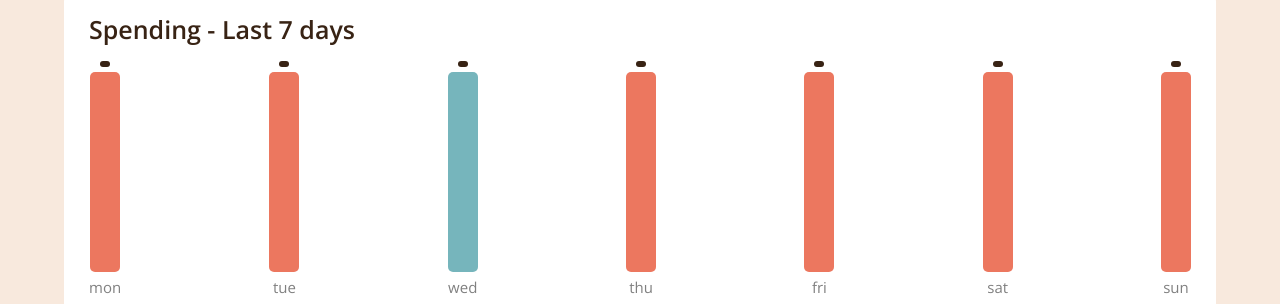
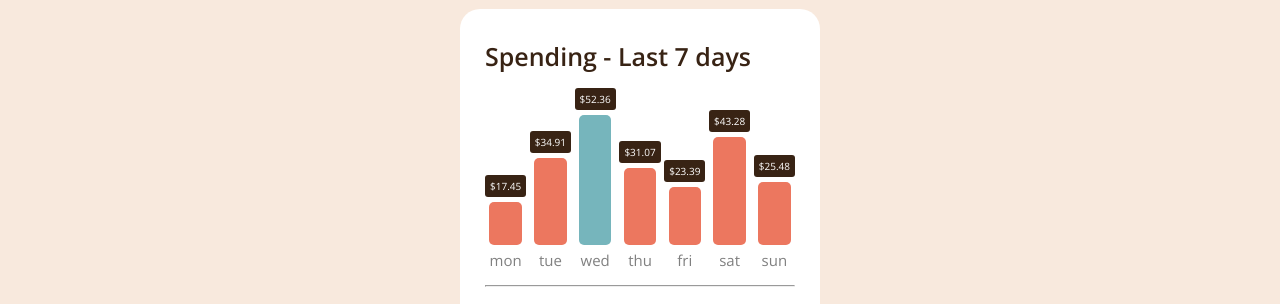
Before and after one commit to adimidania/expenses-chart-component, a plain HTML site: page index.html in a window 1280 px wide. Shown: the part 257-561 px from the top of the page. Drawn offline with nearby package versions, Linux system fonts and the light colour scheme.

Commit message:
still needs interactivity

```diff
--- a/index.html
+++ b/index.html
@@ -12,7 +12,7 @@
       href="./images/favicon-32x32.png"
     />
     <link rel="stylesheet" href="style.css" />
-    <script src="script.js"></script>
+    <script src="script.js" defer></script>
     <title>Frontend Mentor | Expenses chart component</title>
   </head>
   <body>
--- a/script.js
+++ b/script.js
@@ -0,0 +1,45 @@
+// Statistics
+data = [
+  {
+    day: "mon",
+    amount: 17.45,
+  },
+  {
+    day: "tue",
+    amount: 34.91,
+  },
+  {
+    day: "wed",
+    amount: 52.36,
+  },
+  {
+    day: "thu",
+    amount: 31.07,
+  },
+  {
+    day: "fri",
+    amount: 23.39,
+  },
+  {
+    day: "sat",
+    amount: 43.28,
+  },
+  {
+    day: "sun",
+    amount: 25.48,
+  },
+];
+
+// Initializing the amount of each day
+let cards = document.querySelectorAll(".price-card");
+console.log(cards);
+Array.from(cards).forEach((element, index) => {
+  element.innerHTML = "$" + data[index].amount;
+});
+
+// Setting the height of each bar
+let bars = document.querySelectorAll(".bar");
+console.log(bars);
+Array.from(bars).forEach((element, index) => {
+  element.style.height = data[index].amount * 2.5 + "px";
+});
--- a/style.css
+++ b/style.css
@@ -1,4 +1,20 @@
 @import url('https://fonts.googleapis.com/css2?family=Open+Sans:wght@300;400;500;600&display=swap');
+
+::-webkit-scrollbar {
+    width: 7px;
+}
+
+::-webkit-scrollbar-track {
+    background: #f1f1f1;
+}
+
+::-webkit-scrollbar-thumb {
+    background: #888;
+}
+
+::-webkit-scrollbar-thumb:hover {
+    background: #555;
+}
 
 * {
     box-sizing: border-box;
@@ -17,6 +33,10 @@ body {
 
 main {
     width:90%;
+    display: flex;
+    align-items: center;
+    justify-content: center;
+    margin: 25px 0;
 }
 
 .card-container {
@@ -67,7 +87,7 @@ main {
     display: flex;
     flex-direction: row;
     justify-content: space-between;
-    align-items: flex-start;
+    align-items: flex-end;
     padding-top: 15px;
     padding-bottom:15px;
 }
@@ -100,7 +120,7 @@ main {
 
 .bar {
     height:200px;
-    width: 30px;
+    width: 31px;
     border-radius: 5px;
     background-color: hsl(10, 79%, 65%);
 }
@@ -121,7 +141,8 @@ main {
     background-color: hsl(25, 47%, 15%);
     border-radius: 3px;
     color: white;
-    padding:3px 5px;
+    padding:4px 5px;
+    font-size: 10px;
 }
 
 .day, .footer .right-side h2, .footer .left-side h1 {
@@ -129,3 +150,17 @@ main {
     font-weight: 400;
     font-size: 15px;
 }
+
+@media screen and (min-width:385px) {
+    main {
+        width: 100%;
+    }
+
+    .card-container {
+        width:360px;
+    }
+
+    .bar {
+        width: 32.5px;
+    }
+}
```
Also changed, not shown: data.json (deleted, +0 -30 lines).
